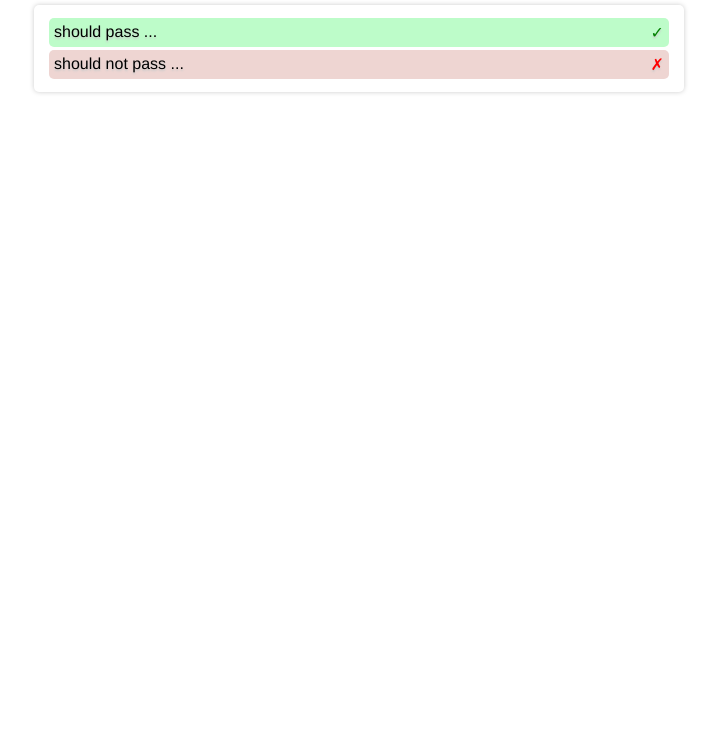
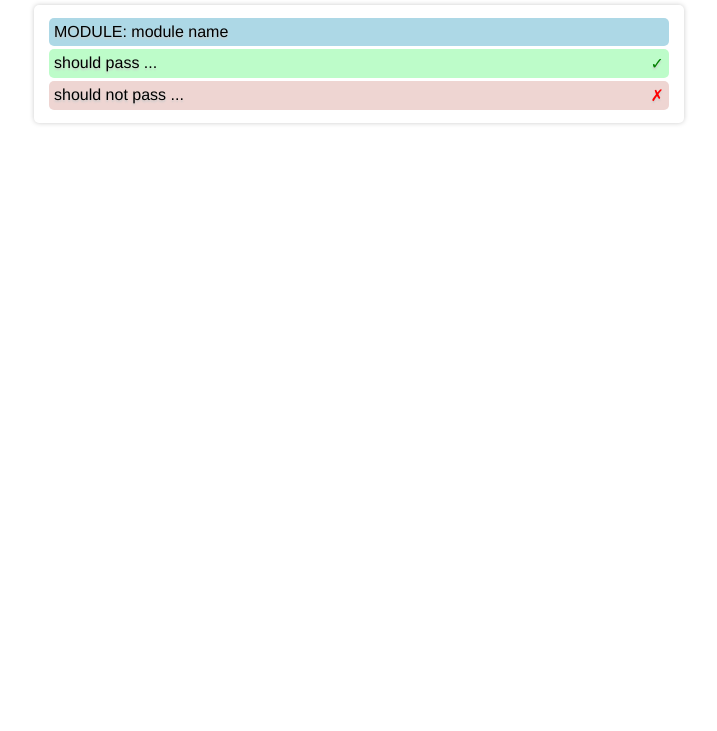
Before and after one commit to ded/sink-test, a website with bundled scripts: page src/template.html in a window 1280 px wide. Shown: the part 69-800 px from the top of the page, without its empty margins (281-998 px from the left). Built offline with nearby package versions, Linux system fonts and the light colour scheme.

Commit message:
add module headers

```diff
--- a/src/sink.css
+++ b/src/sink.css
@@ -30,6 +30,8 @@ li {
 ol > li {
   opacity: 0;
   cursor: pointer;
+  background-color: lightblue;
+  color: #000;
 }
 li span {
   color: #aaa;
@@ -49,7 +51,7 @@ li.fail {
 li.pass {
   background-color: #bdfcc9;
 }
-li.pass, li.fail {
+li.pass, li.fail, li.mod {
   -webkit-transition: opacity .5s linear;
   opacity: 1;
 }
--- a/src/sink.js
+++ b/src/sink.js
@@ -161,7 +161,15 @@
   function nextGroup(name, fn) {
     beforeMethods = [];
     afterMethods = [];
-    console.log(('MODULE: ' + name).magenta);
+    var mod = ('MODULE: ' + name);
+    if (isHeadless) {
+      console.log(mod.magenta);
+    } else {
+      var li = document.createElement('li');
+      li.innerHTML = mod;
+      document.getElementById('tests').appendChild(li);
+      li.className = 'mod';
+    }
     fn(test, ok, before, after);
     currentSetName = name;
     init();
```
